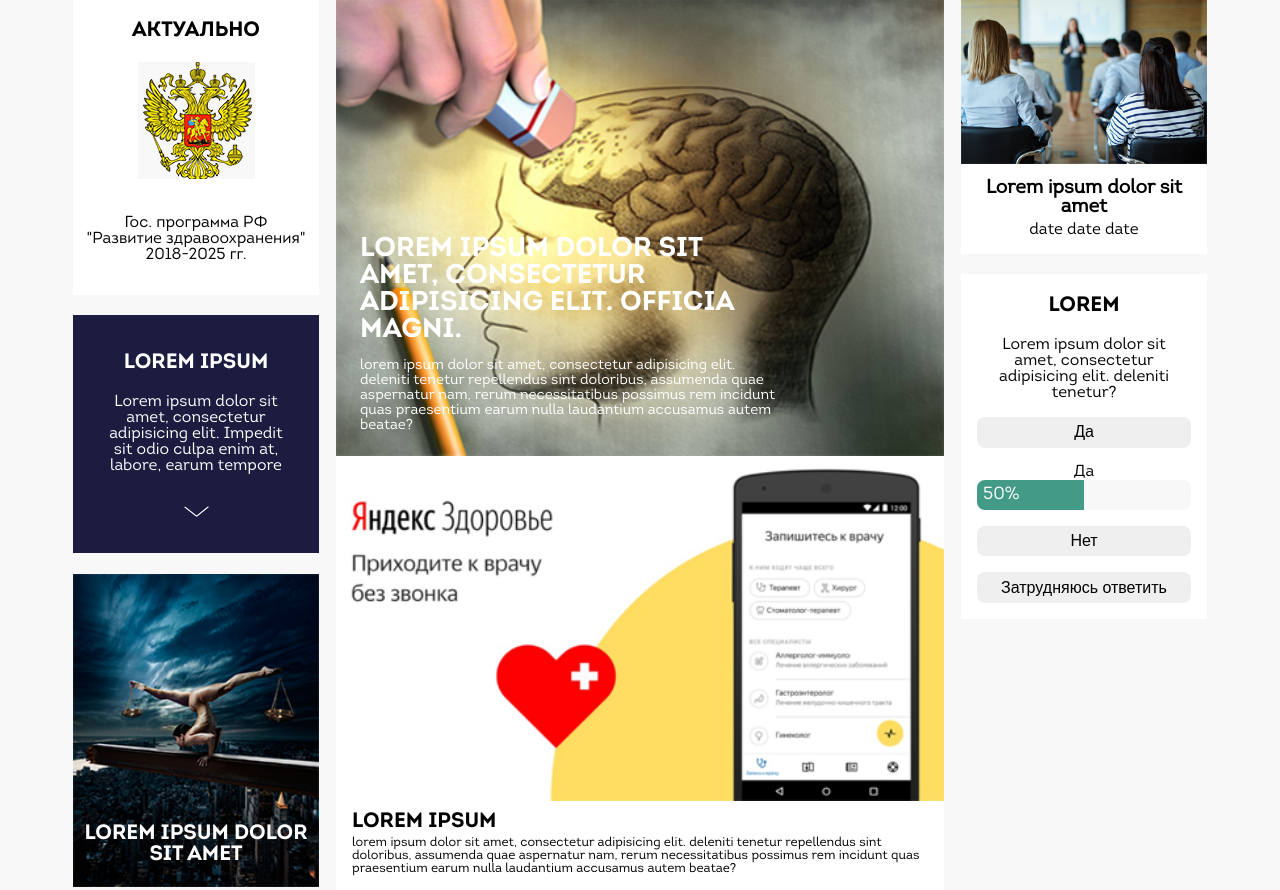
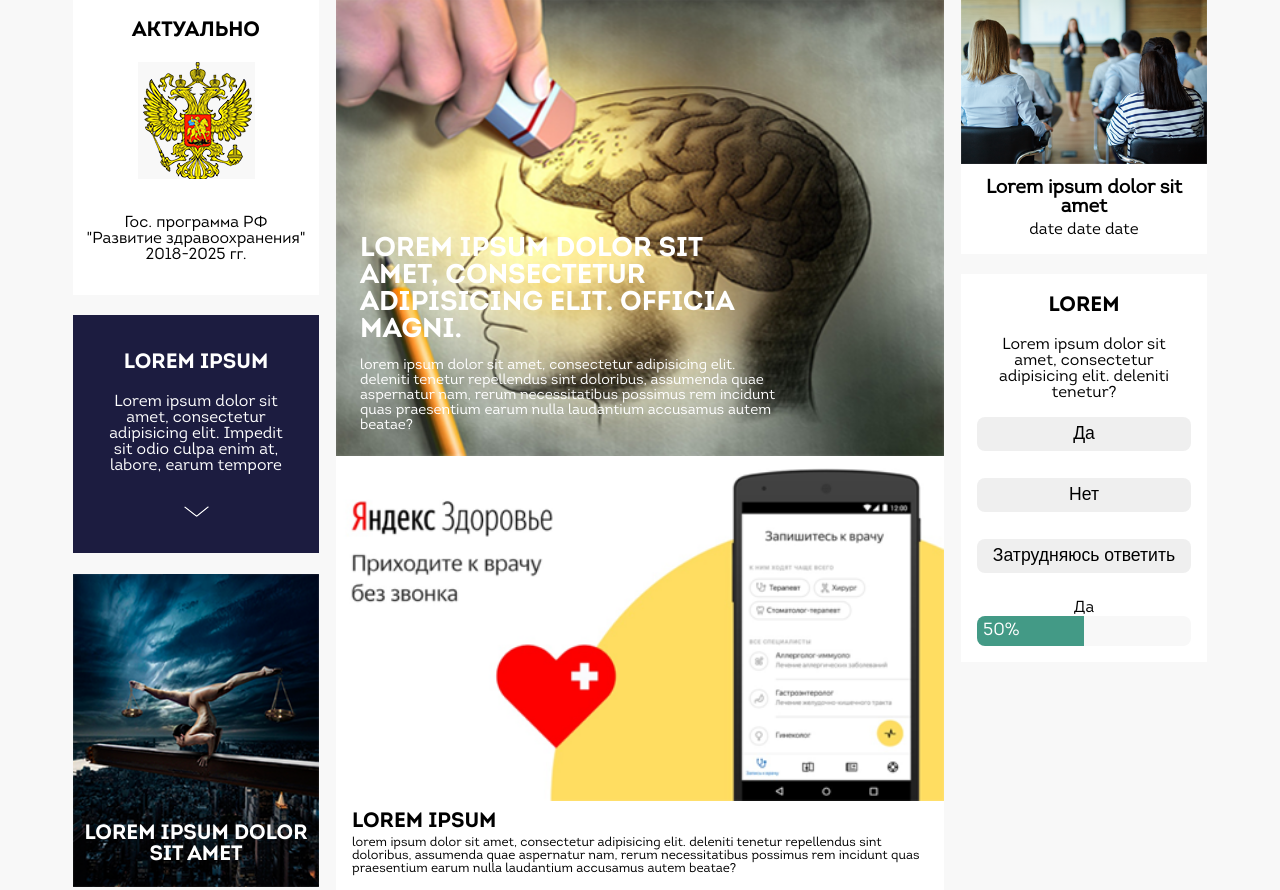
Before and after one commit to zzaakiirr/ns-consulting, a PHP site: page /index.html in a window 1280 px wide. Shown: the part 436-1326 px from the top of the page. Run offline with PHP 8.4, Linux system fonts and the light colour scheme; some libraries are stand-ins or nearby versions.

Commit message:
Repalaced answered poll-choice in poll + increased margins for poll choices blocks

```diff
--- a/index.html
+++ b/index.html
@@ -178,16 +178,16 @@
                   <button class="poll-choice">Да</button>
                 </div>
                 <div class="col-xs-12">
+                  <button class="poll-choice">Нет</button>
+                </div>
+                <div class="col-xs-12">
+                  <button class="poll-choice">Затрудняюсь ответить</button>
+                </div>
+                <div class="col-xs-12">
                   Да
                   <div class="filled-poll-choice">
                     <div class="col-xs-12 start-xs">50%</div>
                   </div>
-                </div>
-                <div class="col-xs-12">
-                  <button class="poll-choice">Нет</button>
-                </div>
-                <div class="col-xs-12">
-                  <button class="poll-choice">Затрудняюсь ответить</button>
                 </div>
               </div>
             </div>
--- a/main.css
+++ b/main.css
@@ -285,8 +285,9 @@ p.banner-header-2 {
 }
 
 .poll-choice {
-  font-size: 1rem;
-  margin-bottom: 1rem;
+  color: #000;
+  font-size: 1.1rem;
+  margin-bottom: 1.7rem;
   border-radius: .5rem;
   border: none;
   width: 100%;
```
